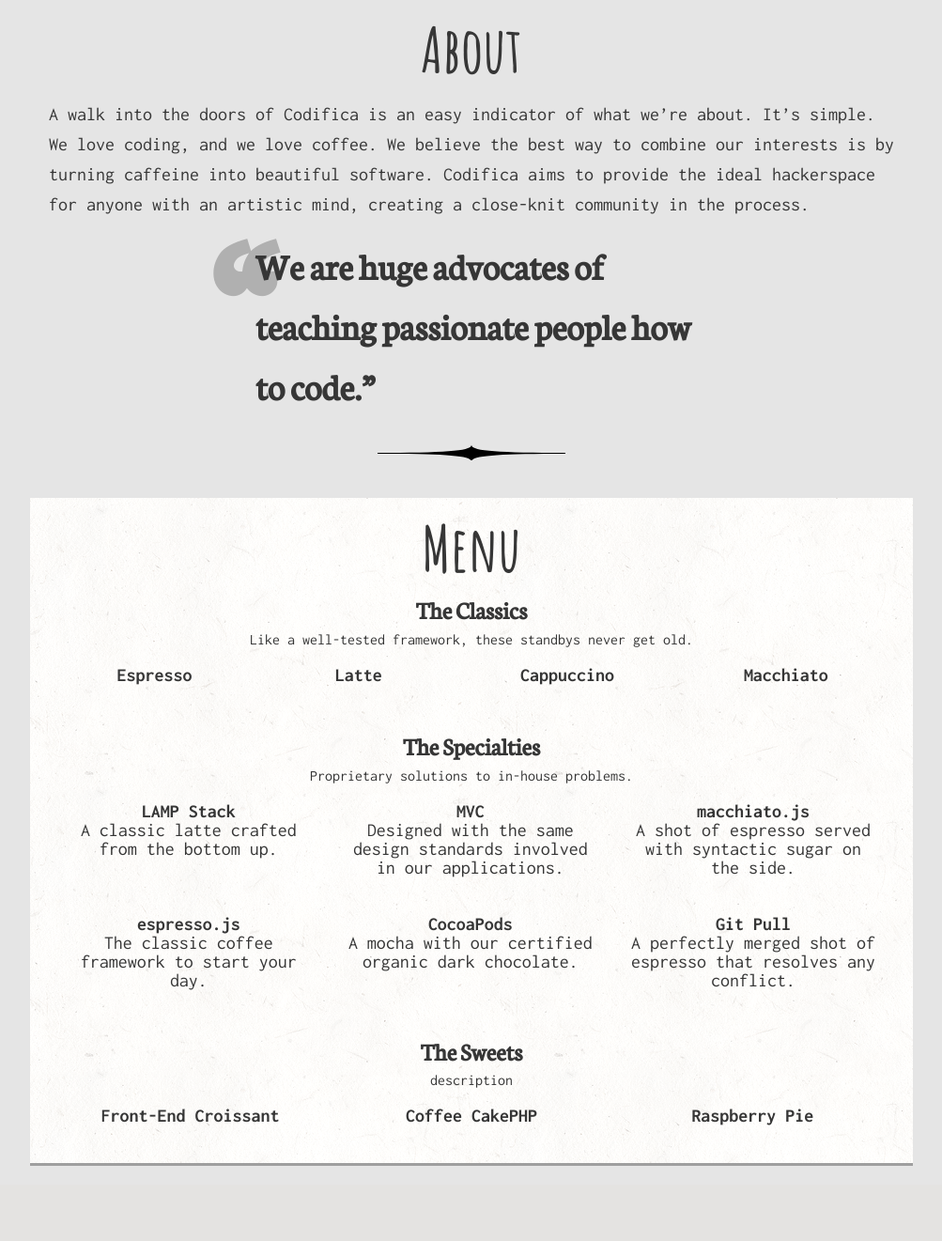
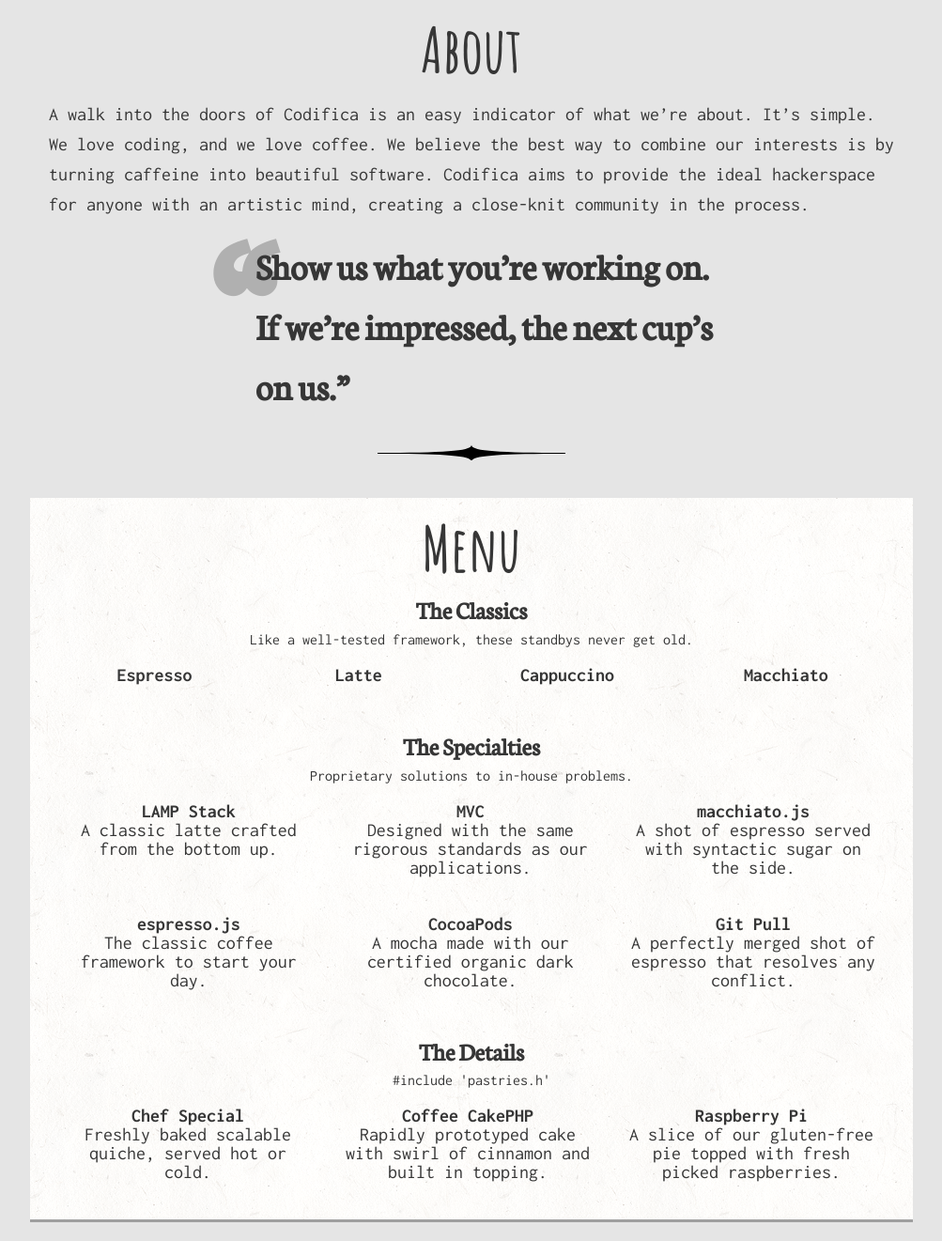
Before and after one commit to dastardlylemon/codifica, a PHP site: page /index.html in a window 1280 px wide. Shown: the part 801-2122 px from the top of the page at 94% size, without its empty margins (138-1141 px from the left). Before the commit the page ends 2042 px from the top, so only its background shows below. Run offline with PHP 8.4, Linux system fonts and the light colour scheme; some libraries are stand-ins or nearby versions.

Commit message:
more codifica

```diff
--- a/css/styles.css
+++ b/css/styles.css
@@ -134,7 +134,7 @@ p {
 
 #header_nav.tiny {
   height: 100px;
-  background-color: rgba(0,0,0,0.7);
+  background-color: #2c2b2b;
 }
 
 #header_nav.tiny #logo {
--- a/index.html
+++ b/index.html
@@ -29,7 +29,7 @@
       <p>
         A walk into the doors of Codifica is an easy indicator of what we’re about. It’s simple. We love coding, and we love coffee. We believe the best way to combine our interests is by turning caffeine into beautiful software. Codifica aims to provide the ideal hackerspace for anyone with an artistic mind, creating a close-knit community in the process.
       </p><br>
-      <div class="quote">We are huge advocates of teaching passionate people how to code.&rdquo;</div>
+      <div class="quote">Show us what you&rsquo;re working on. If we&rsquo;re impressed, the next cup&rsquo;s on us.&rdquo;</div>
     </div><br><br>
   <div class="divider">&nbsp;</div>
   </section>
@@ -65,7 +65,7 @@
           </td>
           <td>
             <h3>MVC</h3>
-            Designed with the same design standards involved in our applications.
+            Designed with the same rigorous standards as our applications.
           </td>
           <td>
             <h3>macchiato.js</h3>
@@ -79,7 +79,7 @@
           </td>
           <td>
             <h3>CocoaPods</h3>
-            A mocha with our certified organic dark chocolate.
+            A mocha made with our certified organic dark chocolate.
           </td>
           <td>
             <h3>Git Pull</h3>
@@ -89,17 +89,20 @@
       </table>
       <br><br>
       <table>
-        <h2>The Sweets</h2>
-        <h4>description</h4>
+        <h2>The Details</h2>
+        <h4>#include 'pastries.h'</h4>
         <tr>
           <td>
-            <h3>Front-End Croissant</h3>
+            <h3>Chef Special</h3>
+            Freshly baked scalable quiche, served hot or cold.
           </td>
           <td>
             <h3>Coffee CakePHP</h3>
+            Rapidly prototyped cake with swirl of cinnamon and built in topping.
           </td>
           <td>
-            <h3>Raspberry Pie</h3>
+            <h3>Raspberry Pi</h3>
+            A slice of our gluten-free pie topped with fresh picked raspberries.
           </td>
         </tr>
       </table>
```
